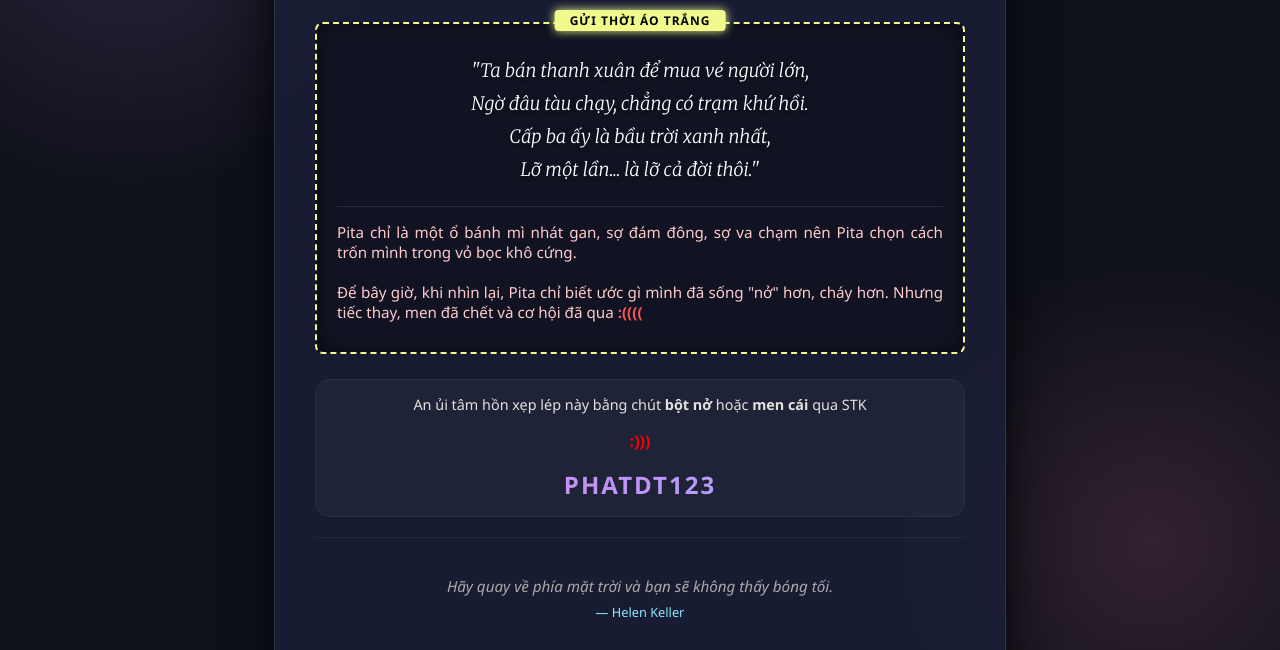
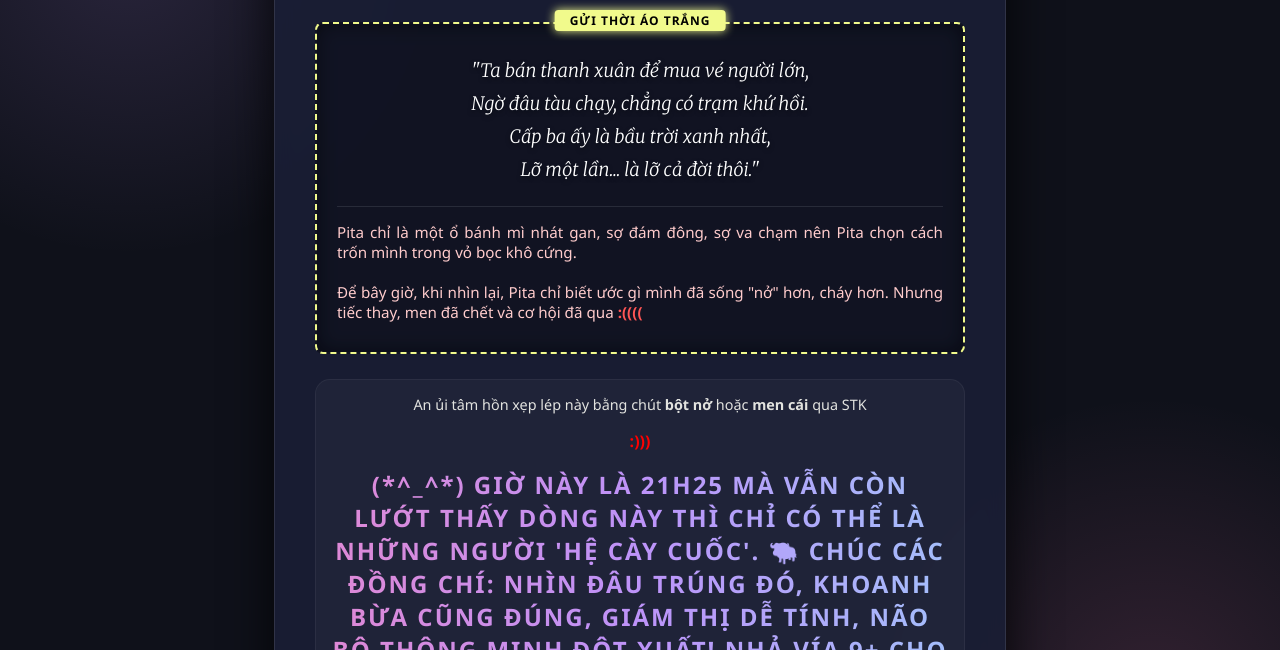
Before and after one commit to Kevin12R342/PhatIsADogGauGau, a plain HTML site: page index.html in a window 1280 px wide. Shown: the part 302-952 px from the top of the page. Drawn offline with Linux system fonts and the light colour scheme.

Commit message:
Update index.html

```diff
--- a/index.html
+++ b/index.html
@@ -259,7 +259,7 @@
             <p class="donate-text">
                 An ủi tâm hồn xẹp lép này bằng chút <strong>bột nở</strong> hoặc <strong>men cái</strong> qua STK<strong> <p style="color:red">:)))</p> </strong>
             </p>
-            <div class="stk-highlight">PHATDT123</div>
+            <div class="stk-highlight">(*^_^*) Giờ này là 21h25 mà vẫn còn lướt thấy dòng này thì chỉ có thể là những người 'hệ cày cuốc'. 🐃 Chúc các đồng chí: Nhìn đâu trúng đó, khoanh bừa cũng đúng, giám thị dễ tính, não bộ thông minh đột xuất! Nhả vía 9+ cho tất cả mọi người! 💯 o(*￣▽￣*)ブ </div>
         </div>
 
         <div class="quote-container">
```
